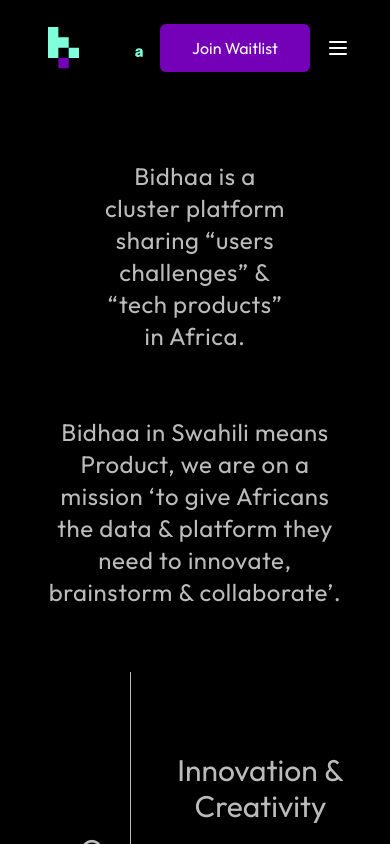
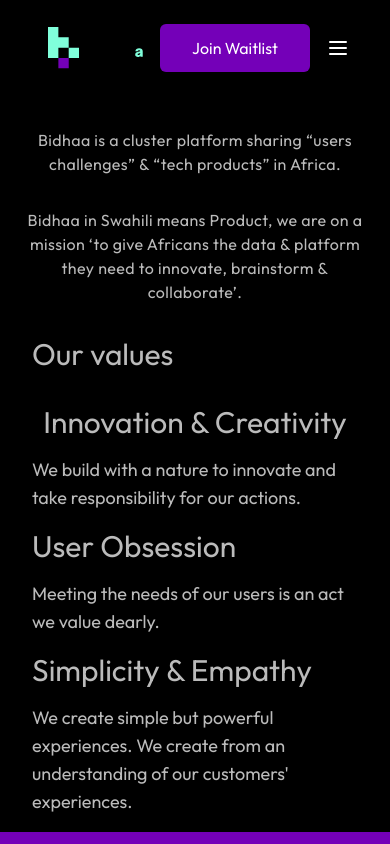
Before and after one commit to trybidaa/website, a React (Create React App) app: page /about in a window 390 px wide. Shown: the top 844 px of the page. Built offline with nearby package versions, Linux system fonts and the light colour scheme.

Commit message:
First test

```diff
--- a/src/components/Hero/Hero.jsx
+++ b/src/components/Hero/Hero.jsx
@@ -13,7 +13,7 @@
     <div className="hero h-screen px-4 sm:px-6 lg:px-8 relative">
       <div className="flex items-center relative justify-center w-full h-full">
         <div className="hero__content px-8 md:px-[10rem]  w-full relative  h-[80%] grid place-content-center">
-          <h1 className="hero__title border min-h-[80px] md:min-h-[100px]  block text-2xl md:text-4xl text-center font-light">
+          <h1 className="hero__title  min-h-[80px] md:min-h-[100px]  block text-2xl md:text-4xl text-center font-light">
             <Emoji aria-label="waving-hand" symbol="👋" label="waving hand" />{' '}
             Hey,
             <div>
--- a/src/pages/About.jsx
+++ b/src/pages/About.jsx
@@ -3,14 +3,14 @@
 
 const About = () => {
   return (
-    <div className="bg-black text-bidhaa-gray-text min-h-screen py-8">
-      <div className="heading  text-center grid place-items-center text-2xl mt-32">
-        <div className="max-w-3xl px-12 tracking-wide">
-          <p className="px-12 tracking-wide">
+    <div className="bg-black text-bidhaa-gray-text min-h-screen pt-12 md:py-8">
+      <div className="heading text-center grid place-items-center md:text-2xl mt-20 md:mt-32">
+        <div className="w-full md:max-w-3xl px-4 md:px-12 tracking-wide">
+          <p className="px-0 md:px-12 md:tracking-wide">
             Bidhaa is a cluster platform sharing “users challenges” & “tech
             products” in Africa.
           </p>
-          <p className="py-16">
+          <p className="py-8 md:py-16">
             Bidhaa in Swahili means Product, we are on a mission ‘to give
             Africans the data & platform they need to innovate, brainstorm &
             collaborate’.
@@ -18,33 +18,33 @@
         </div>
       </div>
       <div>
-        <div className="grid grid-cols-3 grid-row-2 ">
+        <div className="block px-8 md:grid grid-cols-3 grid-row-2 ">
           <div className="row-span-2 container col-span-1 grid ">
-            <h2 className="text-3xl px-20 mt-[10rem]">
-              Our <br /> values
+            <h2 className="text-3xl md:px-20 md:mt-[10rem]">
+              Our <br className="hidden md:block" /> values
             </h2>
           </div>
-          <div className="border-l-[1px] col-span-2 border-l-[#BBBBBB]">
-            <div className="border-b-[1px]  grid place-items-center py-20 text-center border-b-[#BBBBBB]">
+          <div className="md:border-l-[1px] col-span-2 border-l-[#BBBBBB]">
+            <div className="md:border-b-[1px] grid place-items-center pt-8 md:py-20 md:text-center md:border-b-[#BBBBBB]">
               <h4 className="text-3xl">Innovation & Creativity</h4>
               <p className="text-lg max-w-md my-4">
                 We build with a nature to innovate and take responsibility for
                 our actions.
               </p>
             </div>
-            <div className="flex justify-between text-center border-b-[#BBBBBB]">
-              <div className="flex-1  pt-[10rem] pb-[20rem]  border-r-[1px] border-r-[#BBBBBB]">
+            <div className="md:flex justify-between md:text-center md:border-b-[#BBBBBB]">
+              <div className="flex-1  md:pt-[10rem] md:pb-[15rem]  md:border-r-[1px] md:border-r-[#BBBBBB]">
                 <h4 className="text-3xl">User Obsession</h4>
-                <div className="text-center flex items-center justify-center">
-                  <p className="text-md max-w-sm text-center my-4">
+                <div className="md:text-center flex items-center justify-center">
+                  <p className="text-lg md:text-md max-w-sm my-4">
                     Meeting the needs of our users is an act we value dearly.
                   </p>
                 </div>
               </div>
-              <div className="flex-1  pt-[10rem] pb-[20rem]">
+              <div className="flex-1 md:pt-[10rem] md:pb-[15rem] ">
                 <h4 className="text-3xl">Simplicity & Empathy</h4>
-                <div className="text-center flex items-center justify-center">
-                  <p className="text-md  max-w-sm my-4">
+                <div className="md:text-center flex items-center justify-center">
+                  <p className="text-lg md:text-md  max-w-sm my-4">
                     We create simple but powerful experiences. We create from an
                     understanding of our customers' experiences.
                   </p>
@@ -54,7 +54,9 @@
           </div>
         </div>
       </div>
-      <WaitListForm />
+      <div id="waitList">
+        <WaitListForm />
+      </div>
     </div>
   );
 };
```
